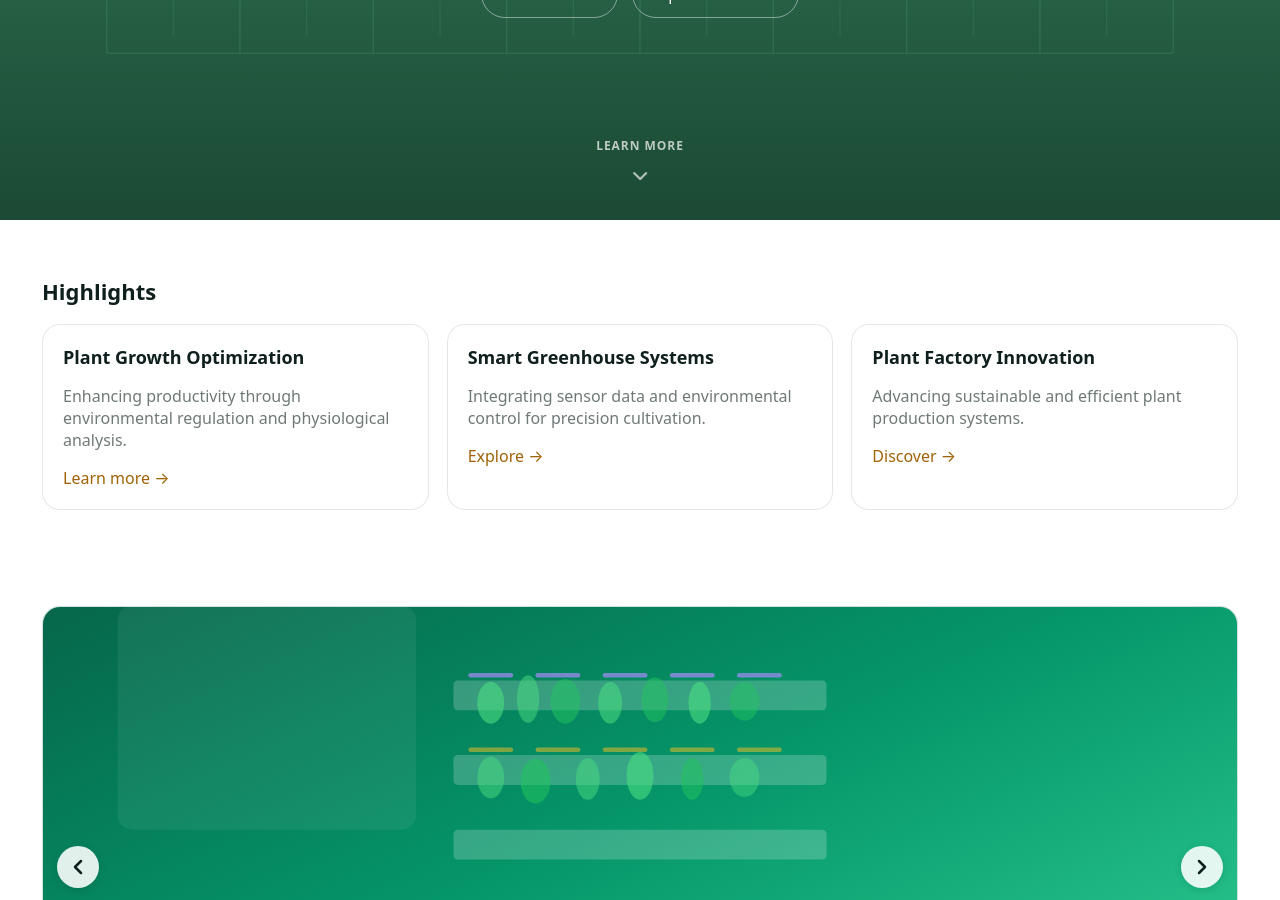
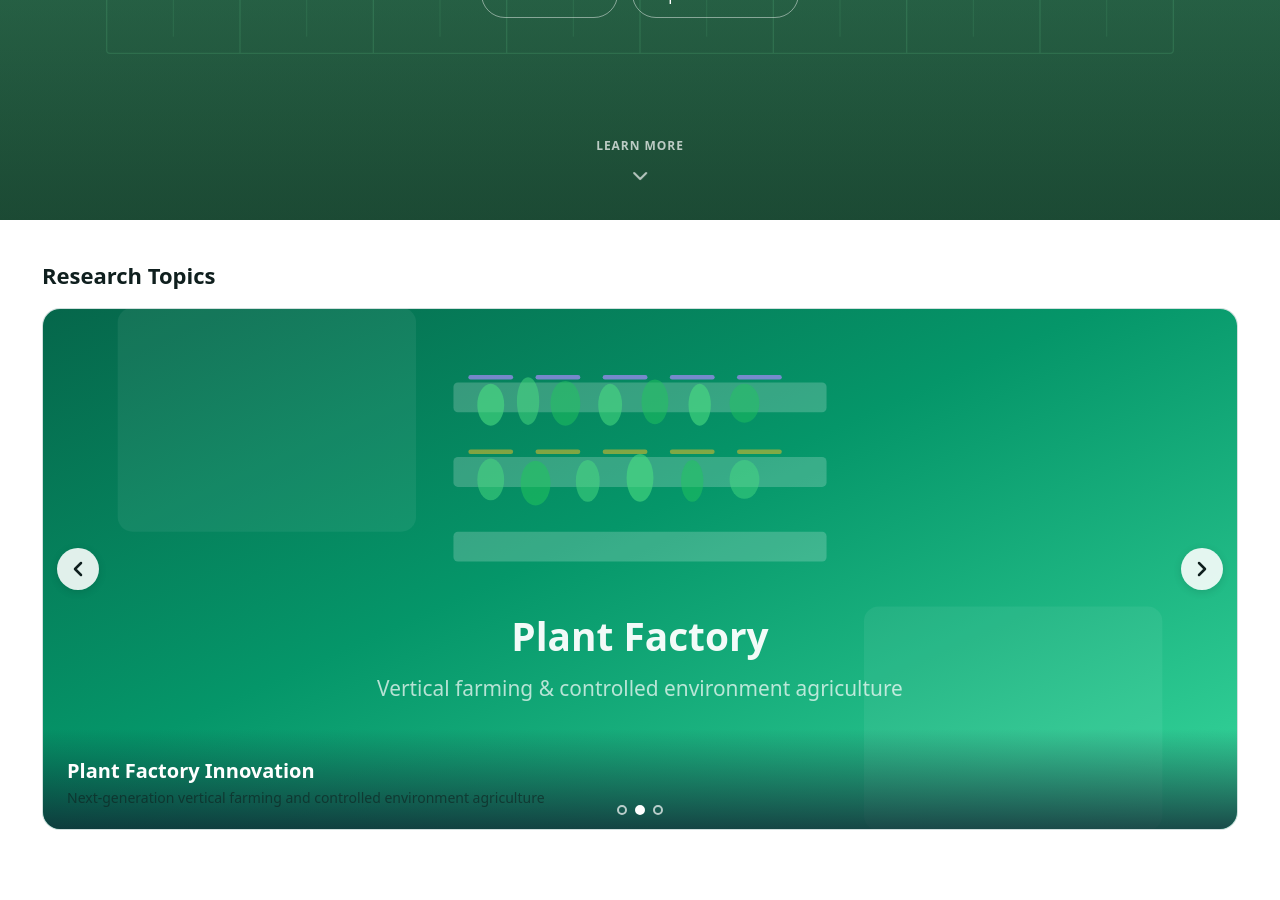
Before and after one commit to evergreendasol/Trial-2-lab-web, a Jekyll site: the page built from index.md, in a window 1280 px wide and 900 px high, scrolled down 680 px. Built offline with Jekyll 4.4.1, drawn with Linux system fonts in a browser that asks for light colours; some of the changed text lies outside the part shown.

Commit message:
Reorder homepage: carousel first, add Research Topics heading
- Section order: Research Topics (carousel) → Highlights → News
- Added section heading to carousel to match other sections

https://claude.ai/code/session_01TmRjvzfDazRavAh5211o6j

```diff
--- a/_includes/carousel.html
+++ b/_includes/carousel.html
@@ -1,6 +1,9 @@
 <!-- ===== CAROUSEL ===== -->
 <section class="carousel-section">
   <div class="container">
+    <div class="section__head">
+      <h2>Research Topics</h2>
+    </div>
     <div class="carousel" aria-label="Image carousel" role="region">
 
       <!-- Slide track -->
--- a/index.md
+++ b/index.md
@@ -13,6 +13,8 @@ title: Home
   secondary_text="Explore Research"
   secondary_link="/research"
 %}
+
+{% include carousel.html %}
 
 <section class="section" id="main-content">
   <div class="container">
@@ -42,8 +44,6 @@ title: Home
   </div>
 </section>
 
-{% include carousel.html %}
-
 <section class="section news-section">
   <div class="container">
     <div class="section__head">
```
